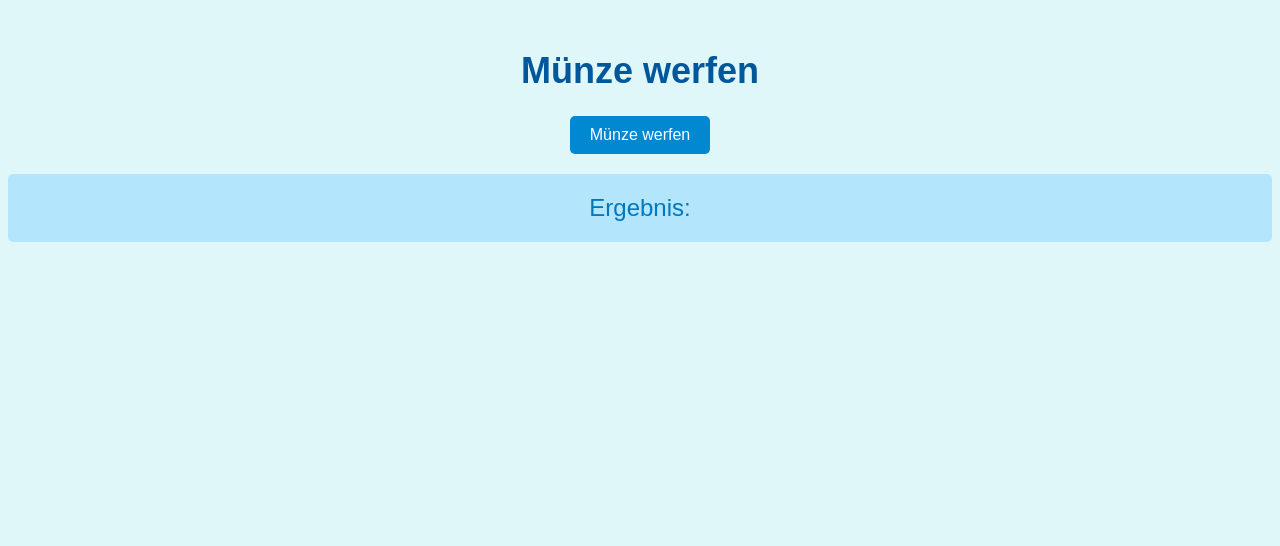
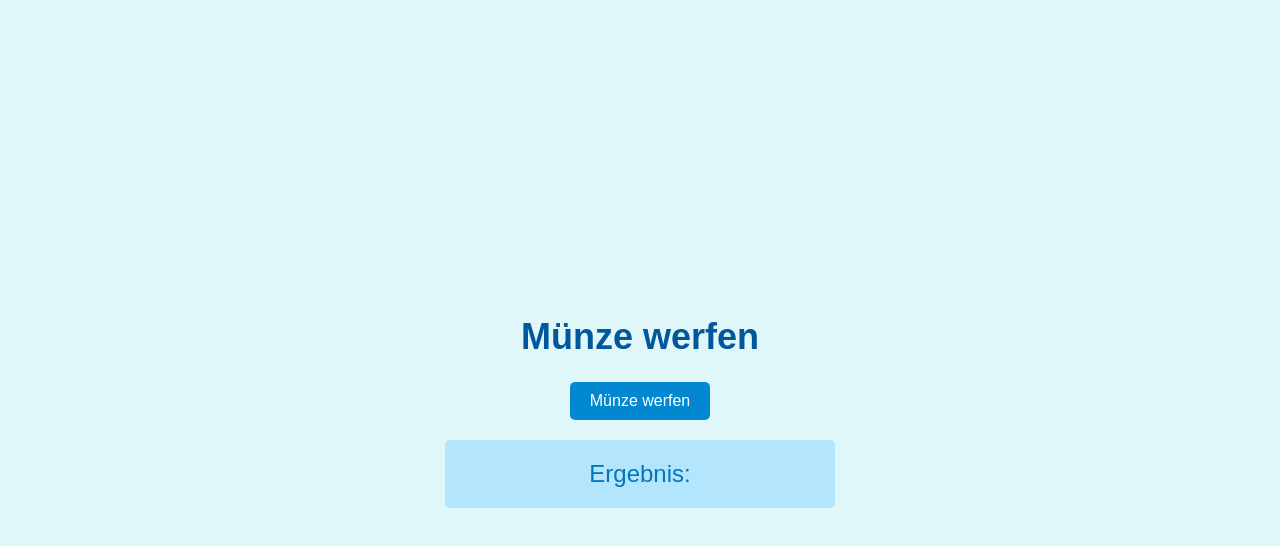
Before and after one commit to notenrechner/notenrechner.github.io, a plain HTML site: page münze-werfen.html in a window 1280 px wide. Drawn offline with Linux system fonts and the light colour scheme.

Commit message:
Update münze-werfen.html

```diff
--- a/münze-werfen.html
+++ b/münze-werfen.html
@@ -11,6 +11,12 @@
             margin-top: 50px;
             background-color: #e0f7fa;
             color: #0277bd;
+            display: flex;
+            flex-direction: column;
+            align-items: center;
+            justify-content: center;
+            height: 100vh;
+            margin: 0;
         }
         h1 {
             font-size: 36px;
@@ -30,6 +36,8 @@
             background-color: #0277bd;
         }
         .result {
+            text-align: center;
+            width: 350px;
             font-size: 24px;
             margin-top: 20px;
             padding: 20px;
```
